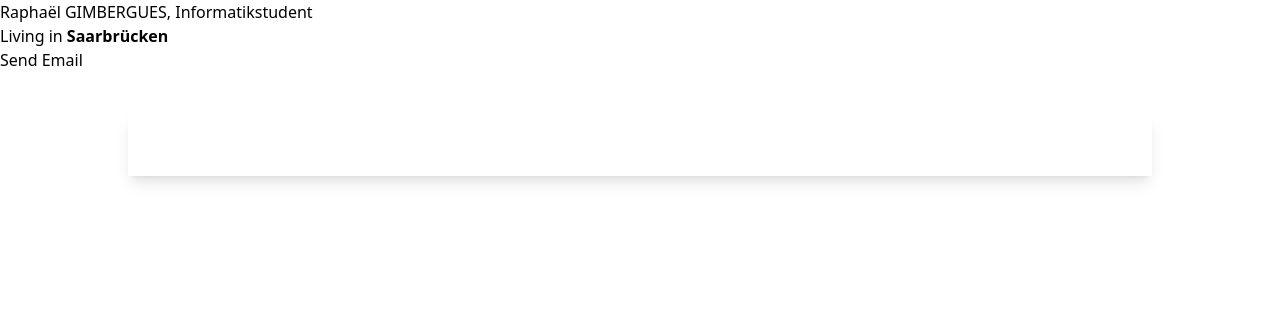
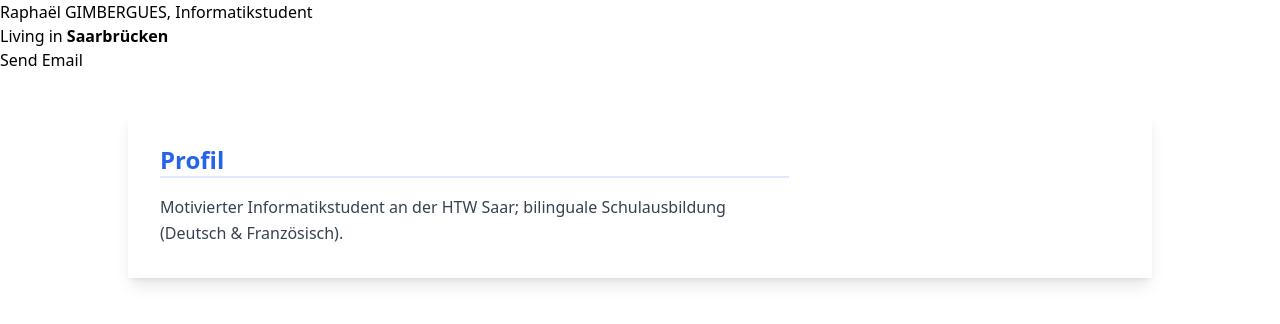
Before and after one commit to Elytt/resume, a plain HTML site: page index.html in a window 1280 px wide. Drawn offline with nearby package versions, Linux system fonts and the light colour scheme.

Commit message:
new section added to index html

```diff
--- a/index.html
+++ b/index.html
@@ -12,6 +12,12 @@
 	<main grid-cols-3>
 			<div class="max-w-5xl mx-auto my-10 p-8 bg-white shadow-lg grid  grid-cols-1 md:grid-cols-3 gap-8 ">
 				<div class="md:col-span-2 space-y-8">
+						<section>
+        <h2 class="text-2xl font-bold text-blue-600 border-b-2 border-blue-100 mb-4">Profil</h2>
+        					<p class="text-gray-700 leading-relaxed">
+            Motivierter Informatikstudent an der HTW Saar; bilinguale Schulausbildung (Deutsch & Französisch).
+        					</p>
+    					</section>
 					</div>
 				<div class="md:col-span-1 space-y-8">
 					</div>
```
